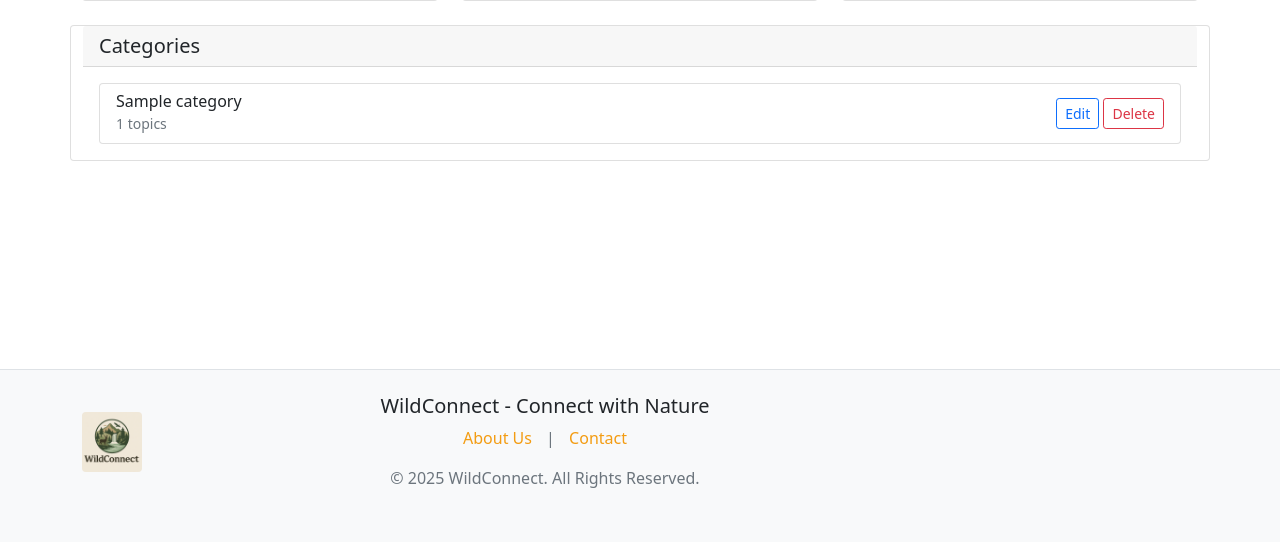
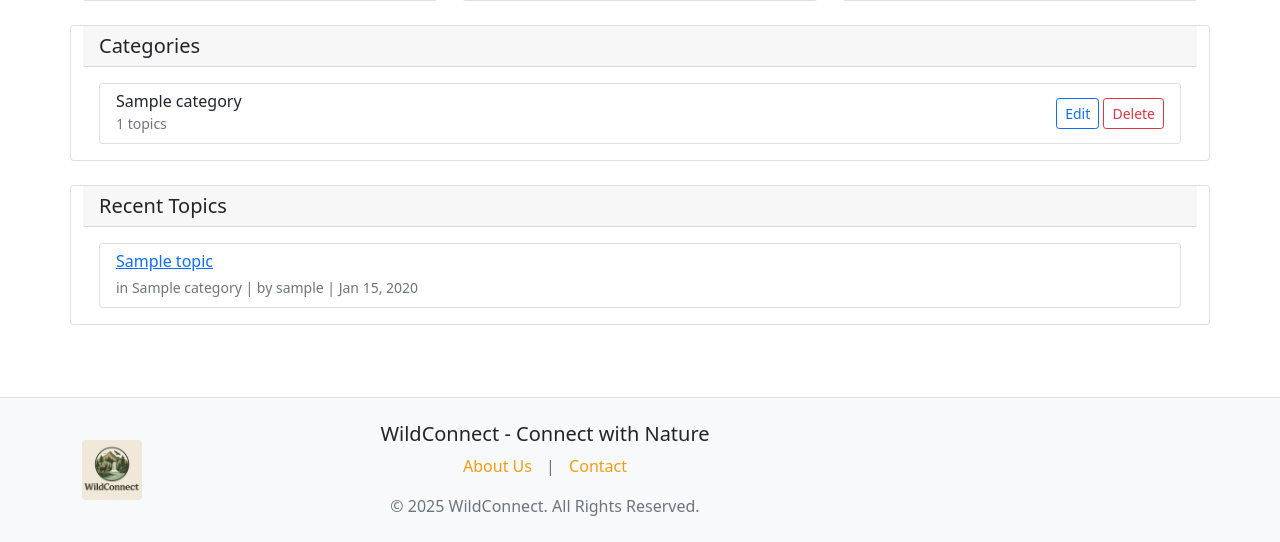
Before and after one commit to AdithyaHerath/Wildlife_Forum, a PHP site: page /admin.php in a window 1280 px wide. Shown: the part 286-828 px from the top of the page. Before the commit the page ends 774 px from the top, so only its background shows below. Run offline with PHP 8.4, Linux system fonts and the light colour scheme; the visitor is signed in with stand-in values (Sample User, id 1); tables that the repository leaves empty or names only in its code hold one stand-in row (values such as "Sample post").

Commit message:
Add recent topics section to dashboard

```diff
--- a/admin.php
+++ b/admin.php
@@ -136,5 +136,29 @@ $events = $events_stmt->fetchAll();
                 </div>
             </div>
         </div>
+
+        <!-- Recent Topics -->
+        <div class="card mb-4">
+            <div class="card-header"><h3 class="card-title h5 mb-0">Recent Topics</h3></div>
+            <div class="card-body">
+                <div class="list-group">
+                    <?php foreach ($recent_topics as $topic): ?>
+                        <div class="list-group-item">
+                            <h6 class="mb-1">
+                                <a href="topic.php?id=<?php echo $topic['topic_id']; ?>">
+                                    <?php echo htmlspecialchars($topic['title']); ?>
+                                </a>
+                            </h6>
+                            <small class="text-muted">
+                                in <?php echo htmlspecialchars($topic['category_name']); ?> |
+                                by <?php echo htmlspecialchars($topic['username']); ?> |
+                                <?php echo date('M j, Y', strtotime($topic['created_at'])); ?>
+                            </small>
+                        </div>
+                    <?php endforeach; ?>
+                </div>
+            </div>
+        </div>
+
 </div>
 <?php include("includes/footer.php"); ?>
```
